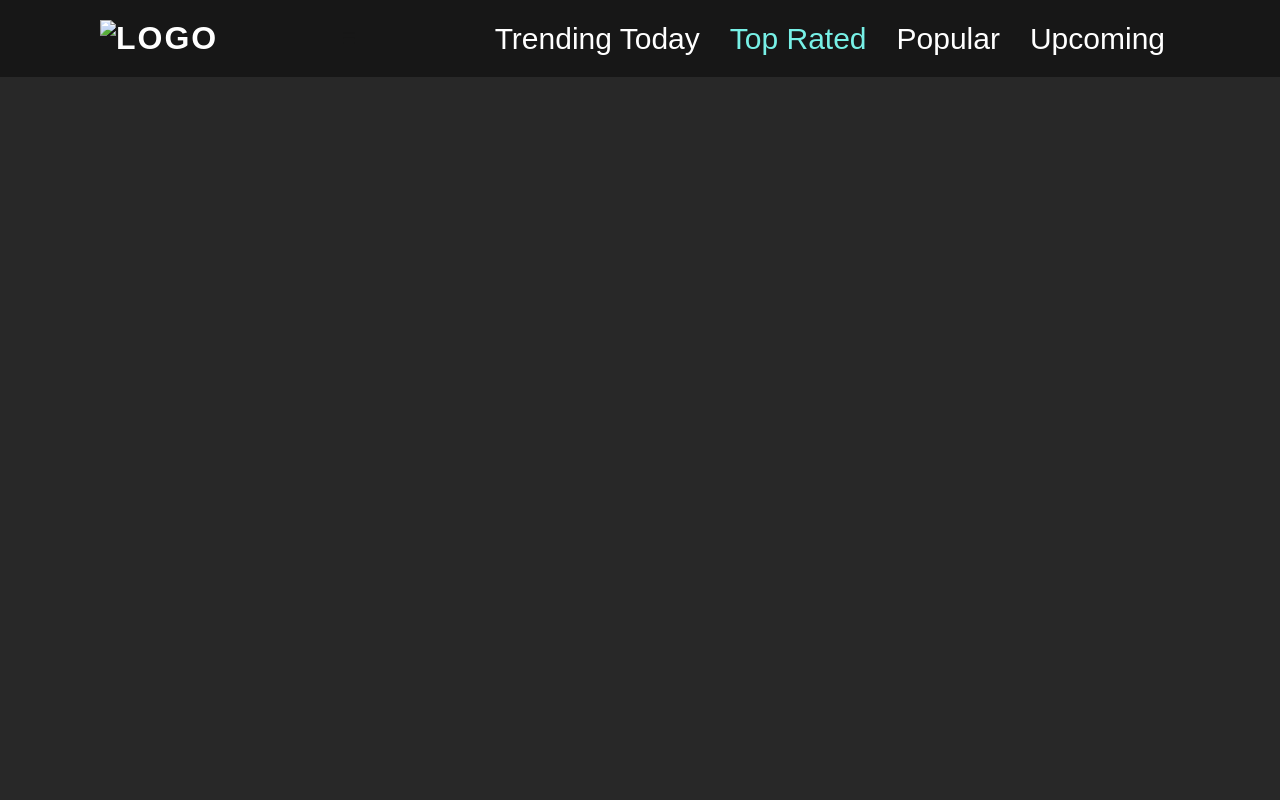
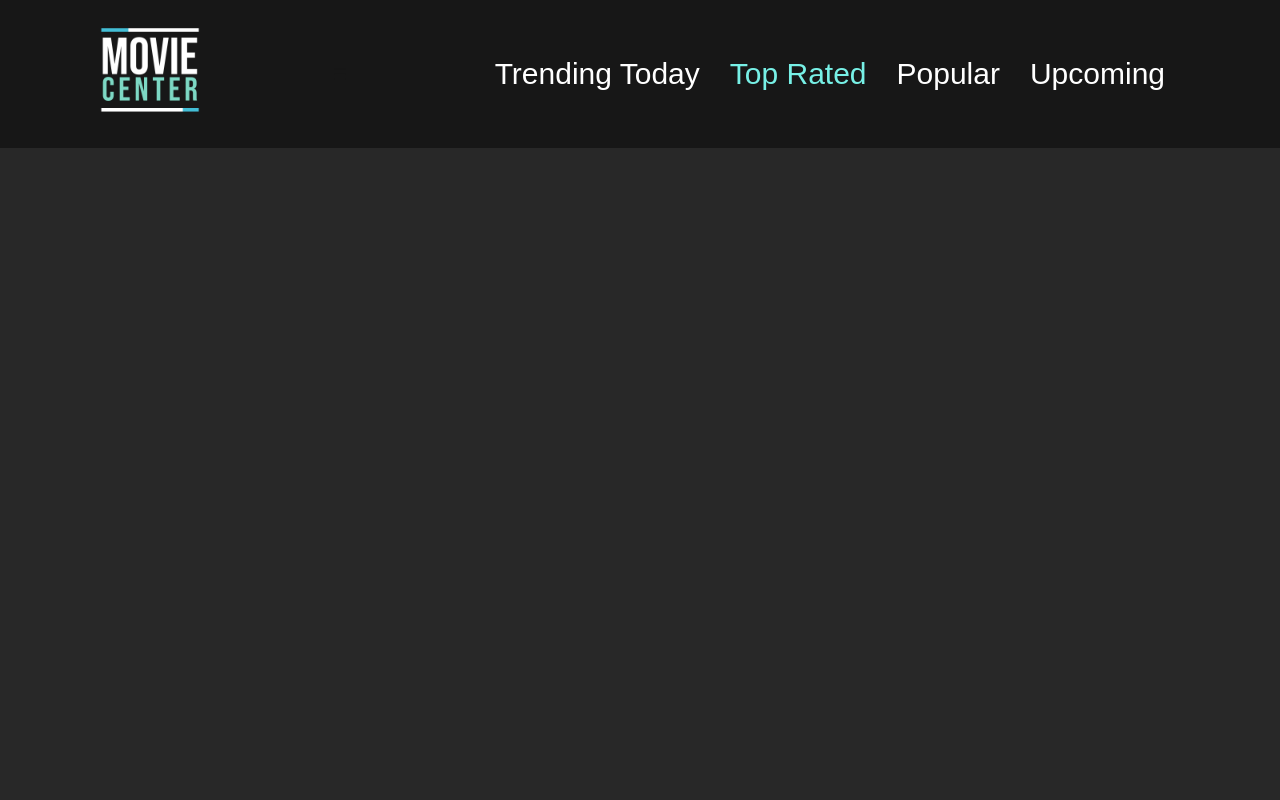
Before and after one commit to BaxterMojica18/moviewebsite, a plain HTML site: page toprated.html in a window 1280 px wide. Shown: the top 800 px of the page. Drawn offline with Linux system fonts and the light colour scheme; no server answers; a web font is replaced by a local one.

Commit message:
Update toprated.html

```diff
--- a/toprated.html
+++ b/toprated.html
@@ -8,7 +8,7 @@
 <body>
 
     <header>
-        <a class="logo"><img src="images/logo.png" alt="logo"></a>
+        <a class="logo"><img src="logo.png" alt="logo"></a>
         <div class="menu-icon">&#9776;</div>
         <ul class="menu">
             <li id="trending"><a href="index.html" >Trending Today</a></li>
@@ -22,7 +22,7 @@
 
     <footer>
         <br><label  style="color:dimgray">CREDITS TO:</label><br>
-        <br><img src="images/tmdb.png" style="width: 100px;"><br>
+        <br><img src="tmdb.png" style="width: 100px;"><br>
         <br><label class="credits" style="color:dimgray">BY: Mojica, Jehran Baxter David M. & Ramirez, Madeline Phoebe B.</label><br><br>
     </footer>
 
```
